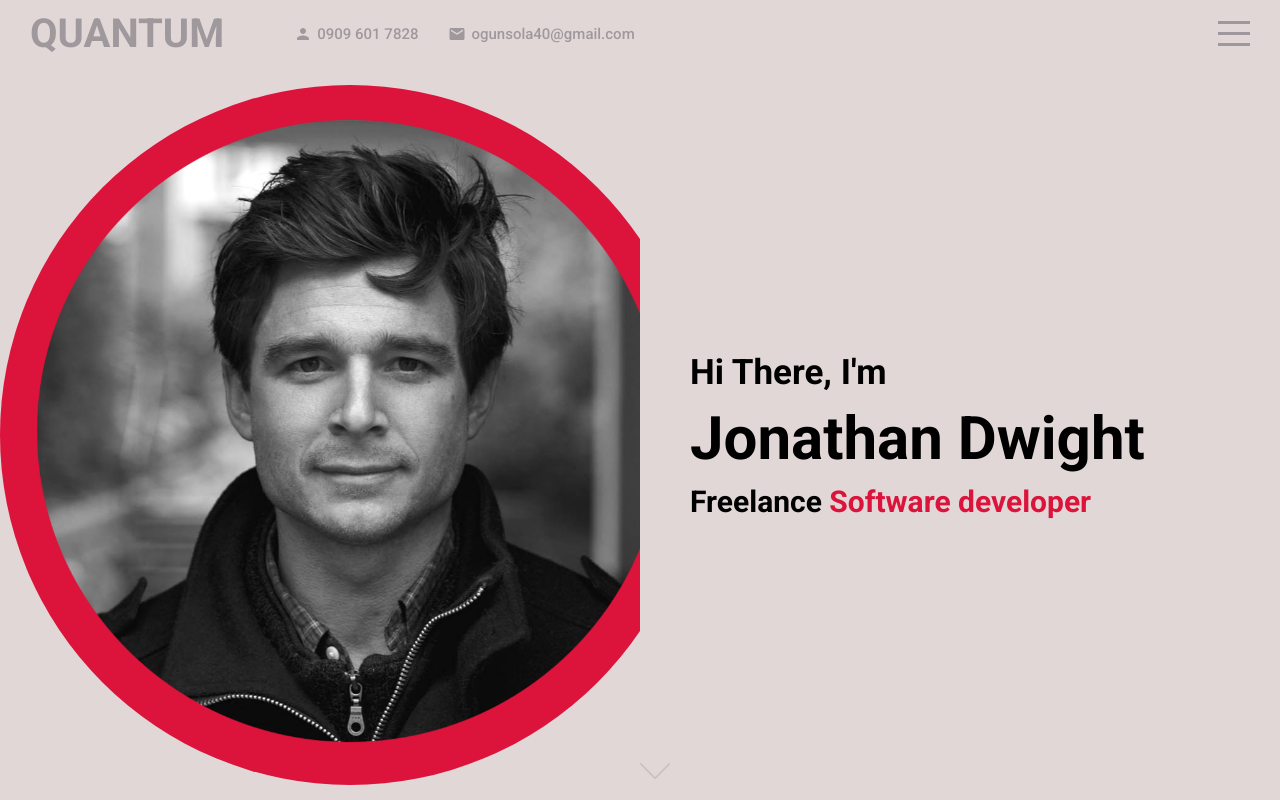
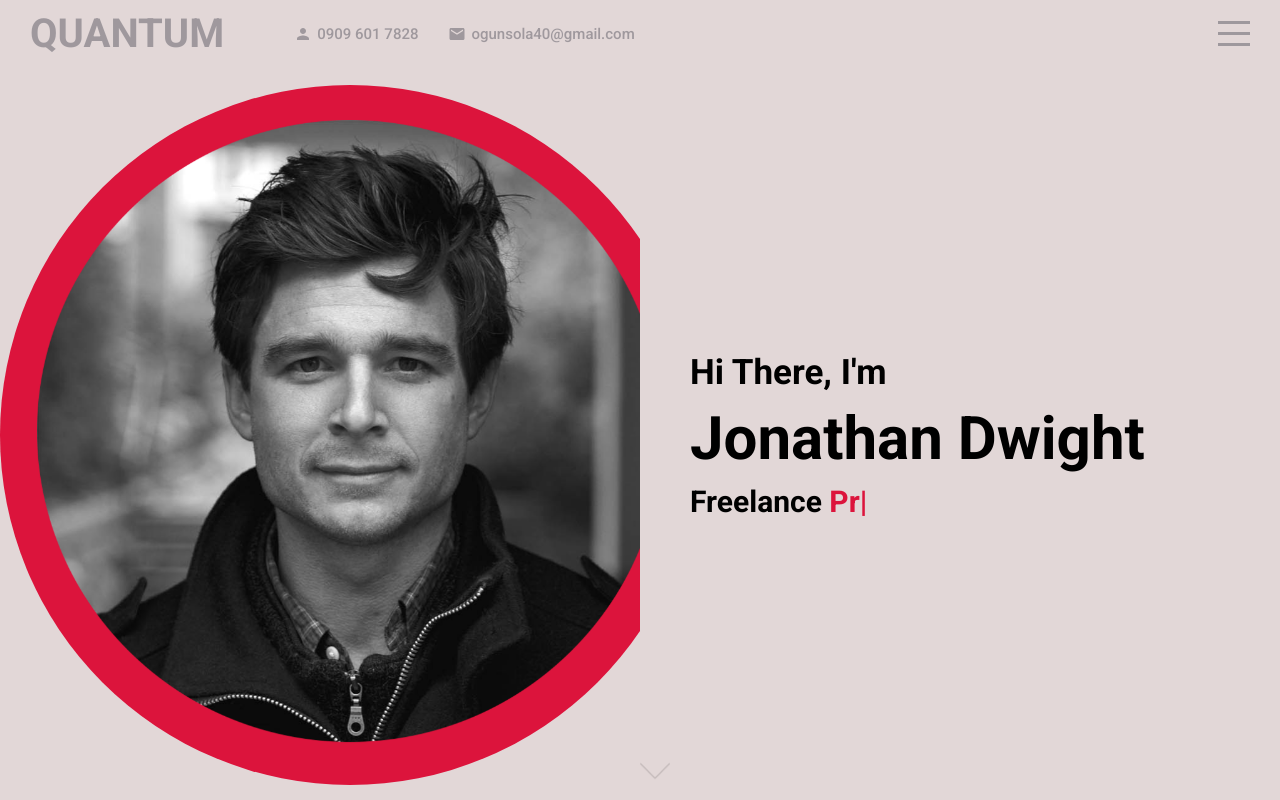
Before and after one commit to ArcOmotola/port-test-project, a React (Create React App) app: page / in a window 1280 px wide. Built offline with nearby package versions, Linux system fonts and the light colour scheme.

Commit message:
added react text typing animation

```diff
--- a/package.json
+++ b/package.json
@@ -8,6 +8,7 @@
     "@testing-library/jest-dom": "^5.15.0",
     "@testing-library/react": "^11.2.7",
     "@testing-library/user-event": "^12.8.3",
+    "ityped": "^1.0.3",
     "node-sass": "^6.0.1",
     "react": "^17.0.2",
     "react-dom": "^17.0.2",
--- a/src/App.jsx
+++ b/src/App.jsx
@@ -1,5 +1,5 @@
 import Contact from "./components/contact/Contact";
-import Intro from "./components/intro/intro";
+import Intro from "./components/intro/Intro";
 import Portfolio from "./components/portfolio/Portfolio";
 import Testimonials from "./components/testimonials/Testimonials";
 import Topbar from "./components/topbar/Topbar";
--- a/src/components/intro/intro.jsx
+++ b/src/components/intro/intro.jsx
@@ -1,6 +1,18 @@
 import "./intro.scss";
+import { init } from 'ityped';
+import { useEffect, useRef } from "react";
 
-export default function intro() {
+export default function Intro() {
+    const textRef = useRef();
+
+    useEffect(() => {
+        init(textRef.current, {
+            showCursor: true,
+            backDelay: 1500 ,
+            strings: ['Software developer', 'Product designer', 'Photographer' ]
+        });
+    }, []);
+
     return (
         <div className="intro" id="intro">
             <div className="left">
@@ -12,7 +24,7 @@
                 <div className="wrapper">
                     <h2>Hi There, I'm</h2>
                     <h1>Jonathan Dwight</h1>
-                    <h3>Freelance <span>Software developer</span></h3>
+                    <h3>Freelance <span ref={textRef}></span></h3>
                 </div>
                 <a href="#portfolio">
                     <img src="assets/down.png" alt="" />
--- a/src/components/intro/intro.scss
+++ b/src/components/intro/intro.scss
@@ -52,6 +52,19 @@
                     font-size: inherit;
                     color: crimson;
                 }
+
+                .ityped-cursor {
+                    animation: blink 1s infinite;
+                }
+
+                @keyframes blink {
+                    50% {
+                        opacity: 1;
+                    }
+                    100% {
+                        opacity: 0;
+                    }
+                }
             }
         }
 
```
Also changed, not shown: 1 other file (tests, documents, lock files or other folders).
